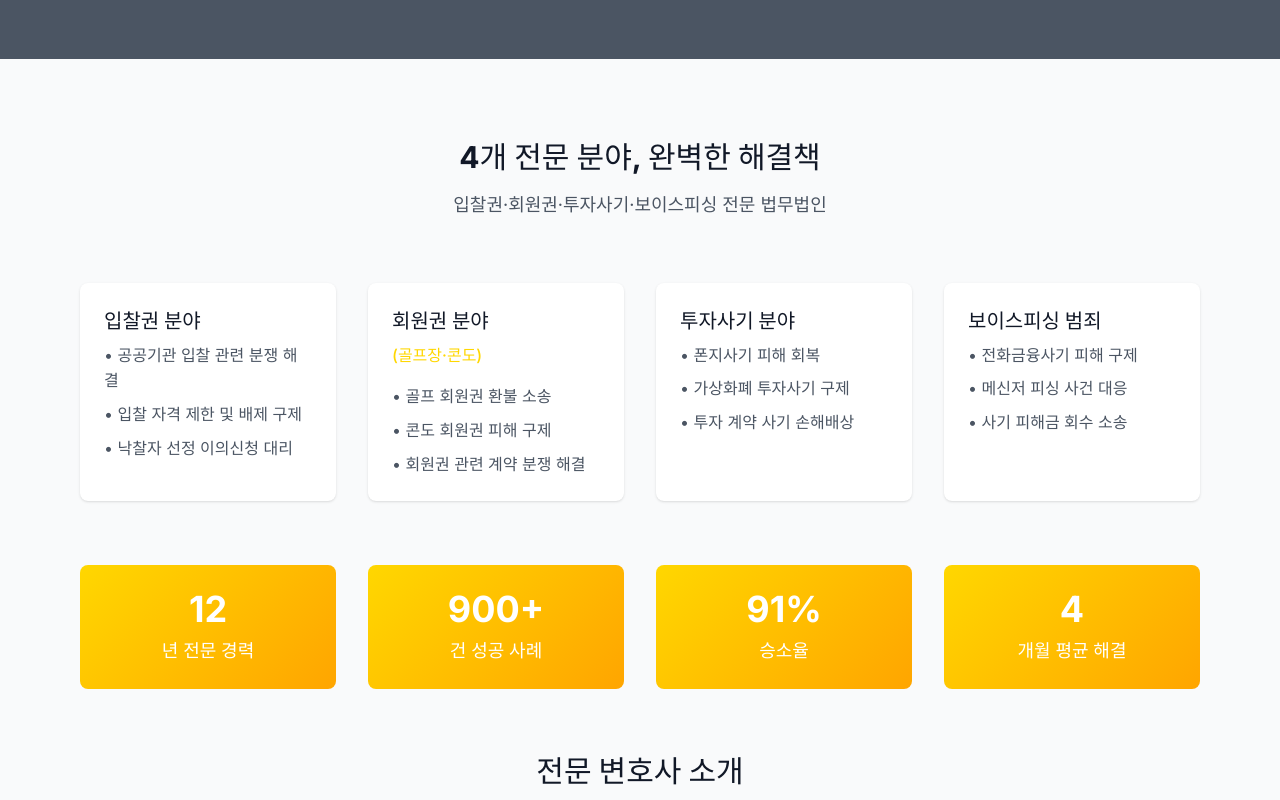
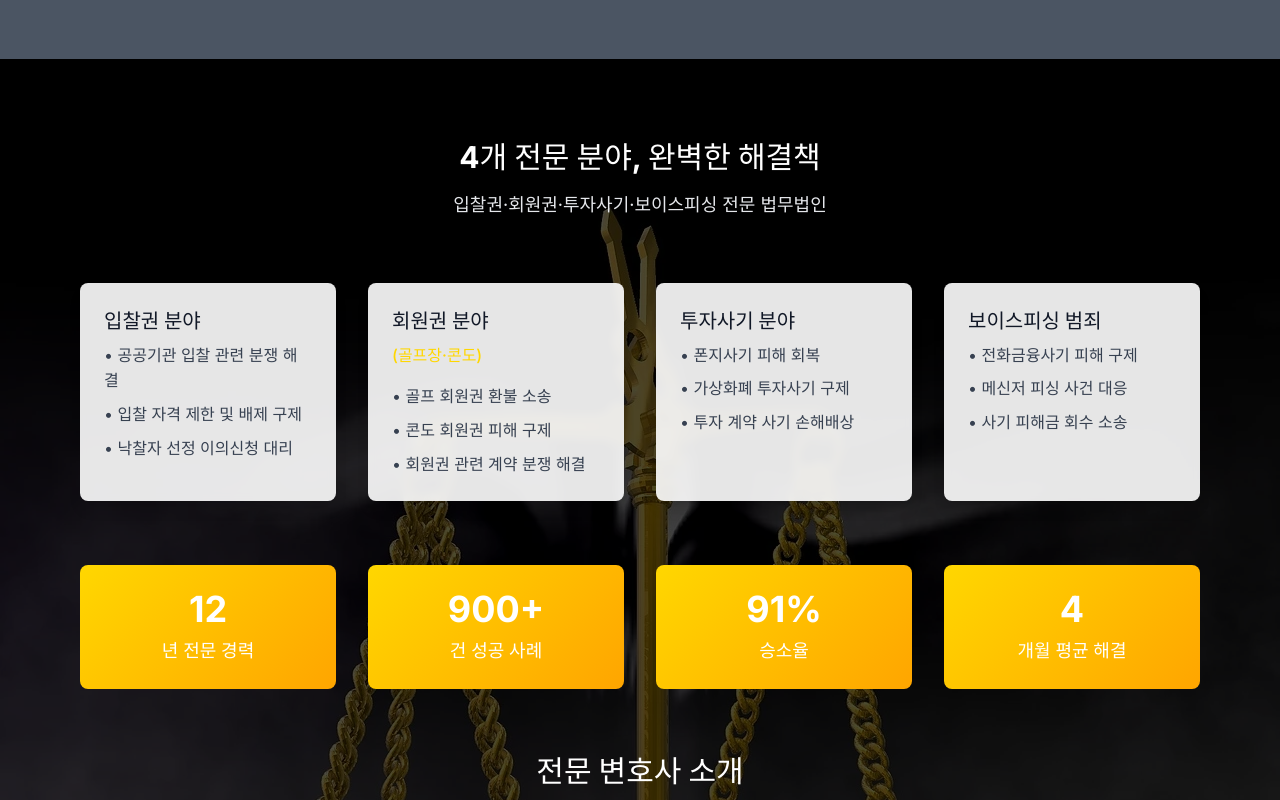
Before and after one commit to gu991230-cyber/gugit, a Next.js app: page / in a window 1280 px wide. Shown: the part 1720-2520 px from the top of the page. Built offline with nearby package versions, Linux system fonts and the light colour scheme; no server answers.

Commit message:
4개 전문 분야 섹션 배경을 551.webp로 변경하고 톤 다운 적용

```diff
--- a/src/app/page.tsx
+++ b/src/app/page.tsx
@@ -275,44 +275,53 @@ export default function Home() {
       </section>
 
       {/* About Section */}
-      <section id="about" className="py-20 bg-gray-50">
-        <div className="max-w-6xl mx-auto px-4">
-          <h2 className="text-3xl font-bold text-center text-gray-900 mb-4">4개 전문 분야, 완벽한 해결책</h2>
-          <p className="text-lg text-center text-gray-600 mb-16">입찰권·회원권·투자사기·보이스피싱 전문 법무법인</p>
+      <section id="about" className="py-20 relative">
+        {/* Background Image */}
+        <div className="absolute inset-0">
+          <div
+            className="absolute inset-0 bg-cover bg-center"
+            style={{ backgroundImage: `url('/images/551.webp')` }}
+          />
+          <div className="absolute inset-0 bg-black/70" />
+        </div>
+
+        <div className="relative z-10 max-w-6xl mx-auto px-4">
+          <h2 className="text-3xl font-bold text-center text-white mb-4">4개 전문 분야, 완벽한 해결책</h2>
+          <p className="text-lg text-center text-gray-200 mb-16">입찰권·회원권·투자사기·보이스피싱 전문 법무법인</p>
 
           {/* 전문 분야 소개 */}
           <div className="grid grid-cols-1 md:grid-cols-2 lg:grid-cols-4 gap-8 mb-16">
-            <div className="bg-white rounded-lg shadow p-6">
+            <div className="bg-white/90 backdrop-blur-sm rounded-lg shadow-lg p-6">
               <h3 className="text-xl font-bold text-gray-900 mb-2">입찰권 분야</h3>
               <ul className="space-y-2">
-                <li className="text-gray-600">• 공공기관 입찰 관련 분쟁 해결</li>
-                <li className="text-gray-600">• 입찰 자격 제한 및 배제 구제</li>
-                <li className="text-gray-600">• 낙찰자 선정 이의신청 대리</li>
+                <li className="text-gray-700">• 공공기관 입찰 관련 분쟁 해결</li>
+                <li className="text-gray-700">• 입찰 자격 제한 및 배제 구제</li>
+                <li className="text-gray-700">• 낙찰자 선정 이의신청 대리</li>
               </ul>
             </div>
-            <div className="bg-white rounded-lg shadow p-6">
+            <div className="bg-white/90 backdrop-blur-sm rounded-lg shadow-lg p-6">
               <h3 className="text-xl font-bold text-gray-900 mb-2">회원권 분야</h3>
                              <p className="font-medium mb-4" style={{ color: '#FFD700' }}>(골프장·콘도)</p>
               <ul className="space-y-2">
-                <li className="text-gray-600">• 골프 회원권 환불 소송</li>
-                <li className="text-gray-600">• 콘도 회원권 피해 구제</li>
-                <li className="text-gray-600">• 회원권 관련 계약 분쟁 해결</li>
+                <li className="text-gray-700">• 골프 회원권 환불 소송</li>
+                <li className="text-gray-700">• 콘도 회원권 피해 구제</li>
+                <li className="text-gray-700">• 회원권 관련 계약 분쟁 해결</li>
               </ul>
             </div>
-            <div className="bg-white rounded-lg shadow p-6">
+            <div className="bg-white/90 backdrop-blur-sm rounded-lg shadow-lg p-6">
               <h3 className="text-xl font-bold text-gray-900 mb-2">투자사기 분야</h3>
               <ul className="space-y-2">
-                <li className="text-gray-600">• 폰지사기 피해 회복</li>
-                <li className="text-gray-600">• 가상화폐 투자사기 구제</li>
-                <li className="text-gray-600">• 투자 계약 사기 손해배상</li>
+                <li className="text-gray-700">• 폰지사기 피해 회복</li>
+                <li className="text-gray-700">• 가상화폐 투자사기 구제</li>
+                <li className="text-gray-700">• 투자 계약 사기 손해배상</li>
               </ul>
             </div>
-            <div className="bg-white rounded-lg shadow p-6">
+            <div className="bg-white/90 backdrop-blur-sm rounded-lg shadow-lg p-6">
               <h3 className="text-xl font-bold text-gray-900 mb-2">보이스피싱 범죄</h3>
               <ul className="space-y-2">
-                <li className="text-gray-600">• 전화금융사기 피해 구제</li>
-                <li className="text-gray-600">• 메신저 피싱 사건 대응</li>
-                <li className="text-gray-600">• 사기 피해금 회수 소송</li>
+                <li className="text-gray-700">• 전화금융사기 피해 구제</li>
+                <li className="text-gray-700">• 메신저 피싱 사건 대응</li>
+                <li className="text-gray-700">• 사기 피해금 회수 소송</li>
               </ul>
             </div>
           </div>
@@ -339,9 +348,9 @@ export default function Home() {
 
           {/* 변호사 소개 */}
           <div className="text-center mb-16">
-            <h3 className="text-3xl font-bold text-gray-900 mb-8">전문 변호사 소개</h3>
+            <h3 className="text-3xl font-bold text-white mb-8">전문 변호사 소개</h3>
             <div className="grid grid-cols-1 md:grid-cols-3 gap-8 justify-items-center">
-              <div className="bg-white rounded-lg shadow p-6 w-full max-w-sm">
+              <div className="bg-white/90 backdrop-blur-sm rounded-lg shadow-lg p-6 w-full max-w-sm">
                 <div className="text-center mb-6">
                   <div className="w-24 h-24 rounded-full mx-auto mb-4 overflow-hidden">
                     <img
```
Also changed, not shown: public/images/551.webp (added).
